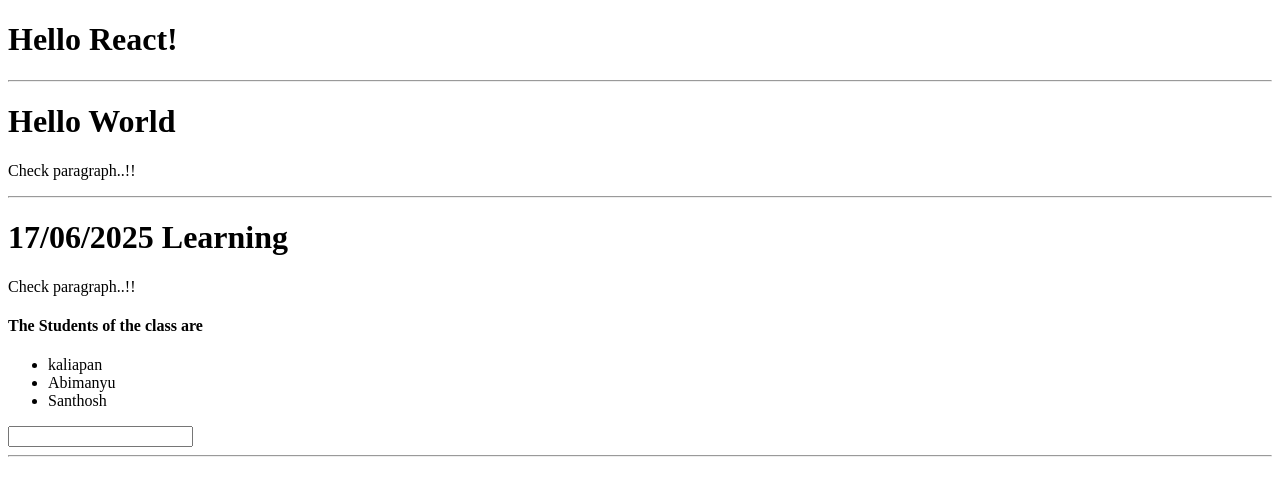
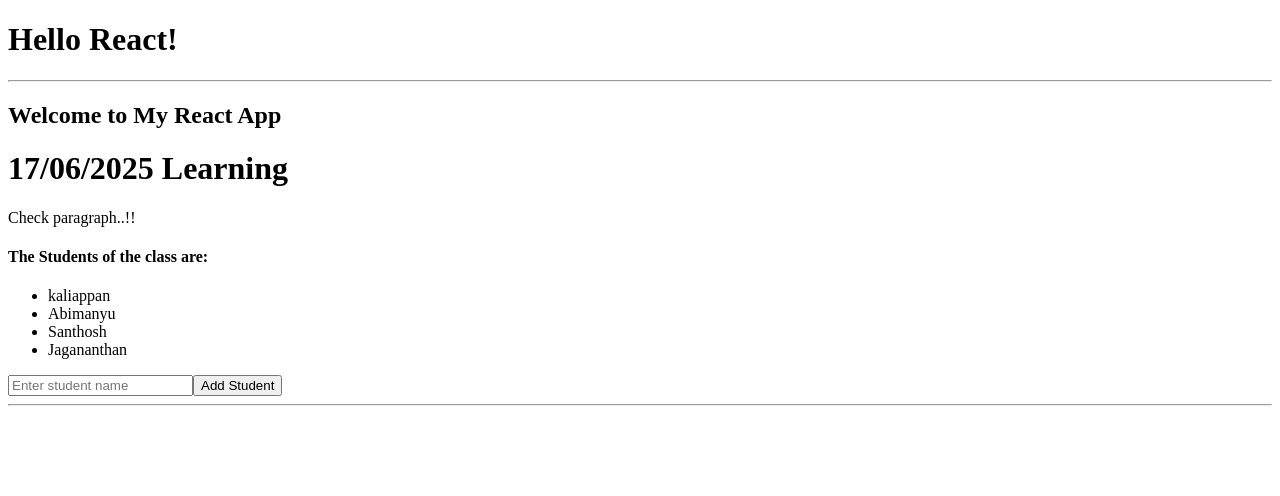
Before and after one commit to kaliappan-bot/react-app-learning, a React (Create React App) app: page / in a window 1280 px wide. Shown: the top 496 px of the page. Built offline with nearby package versions, Linux system fonts and the light colour scheme.

Commit message:
21-June-2025

```diff
--- a/package.json
+++ b/package.json
@@ -1,4 +1,5 @@
 {
+  "homepage": "https://github.com/kaliappan-bot/react-app-learning.git",
   "name": "my-react-app",
   "version": "0.1.0",
   "private": true,
@@ -13,6 +14,8 @@
     "web-vitals": "^2.1.4"
   },
   "scripts": {
+    "predeploy": "npm run build",
+    "deploy": "gh-pages -d build",
     "start": "react-scripts start",
     "build": "react-scripts build",
     "test": "react-scripts test",
--- a/src/App.js
+++ b/src/App.js
@@ -1,12 +1,10 @@
-
+import Learning_17062025 from './components/Learning_17062025';
 function App() {
   return (
-    <div className="App">
-    <h1>Hello World</h1>
-    <p> Check paragraph..!!</p>
-
+    <div>
+    <h2>Welcome to My React App</h2>
+    <Learning_17062025/>
     </div>
   );
 }
-
 export default App;
--- a/src/components/Learning_17062025.js
+++ b/src/components/Learning_17062025.js
@@ -1,17 +1,35 @@
+import { useState } from "react";
 
 function Learning_17062025() {
-  const ele=['kaliapan','Abimanyu', 'Santhosh']
+  const [students, setStudents] = useState(['kaliappan','Abimanyu', 'Santhosh', 'Jagananthan']);
+  const [newStudent, setNewStudent] = useState("");
+  const handleAddStudent = () => {
+    if (newStudent.trim() !=="") {
+      setStudents([...students, newStudent]);
+      setNewStudent("");
+    }
+  }
   return (
     <div className="Learning_17062025">
     <h1>17/06/2025 Learning</h1>
     <p> Check paragraph..!!</p>
-    <h4>The Students of the class are </h4>
+    <h4>The Students of the class are:</h4>
     <ul>
-      {ele.map((name, index) => (
+      {students.map((name, index) => (
         <li key={index}>{name}</li>
       ))}
     </ul>
-    <input></input>
+    <input type = "text"
+    placeholder = "Enter student name"
+    value = {newStudent}
+    onChange = {(e) => setNewStudent(e.target.value)}
+    onKeyDown = {(e) => {
+      if (e.key === "Enter") {
+        handleAddStudent();
+      }
+    }}
+    />
+    <button onClick = {handleAddStudent}>Add Student</button>
     </div>
   );
 }
--- a/src/index.js
+++ b/src/index.js
@@ -8,8 +8,6 @@
   <hr/>
   <App/>
   <hr/>
-  <Learning_17062025/>
-  <hr/>
   </div>
 
 const root = ReactDOM.createRoot(document.getElementById('root'));
```
